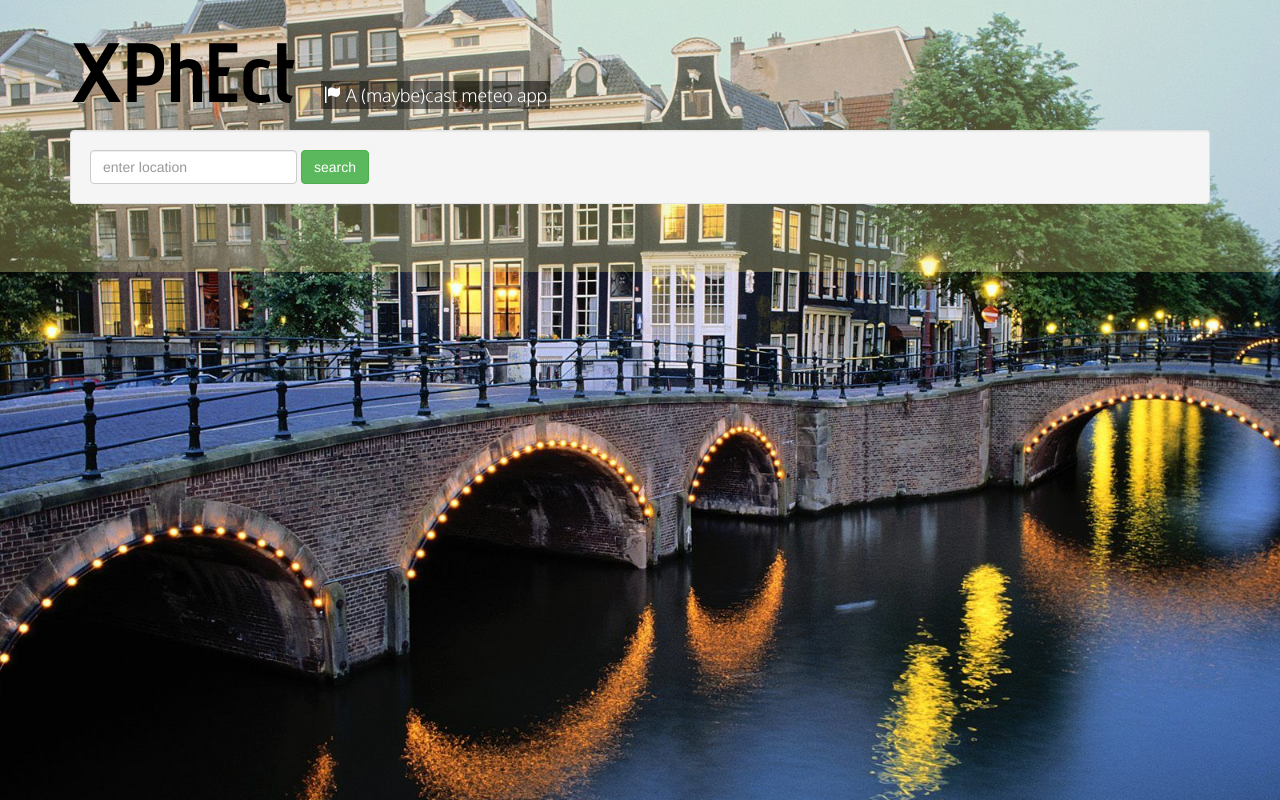
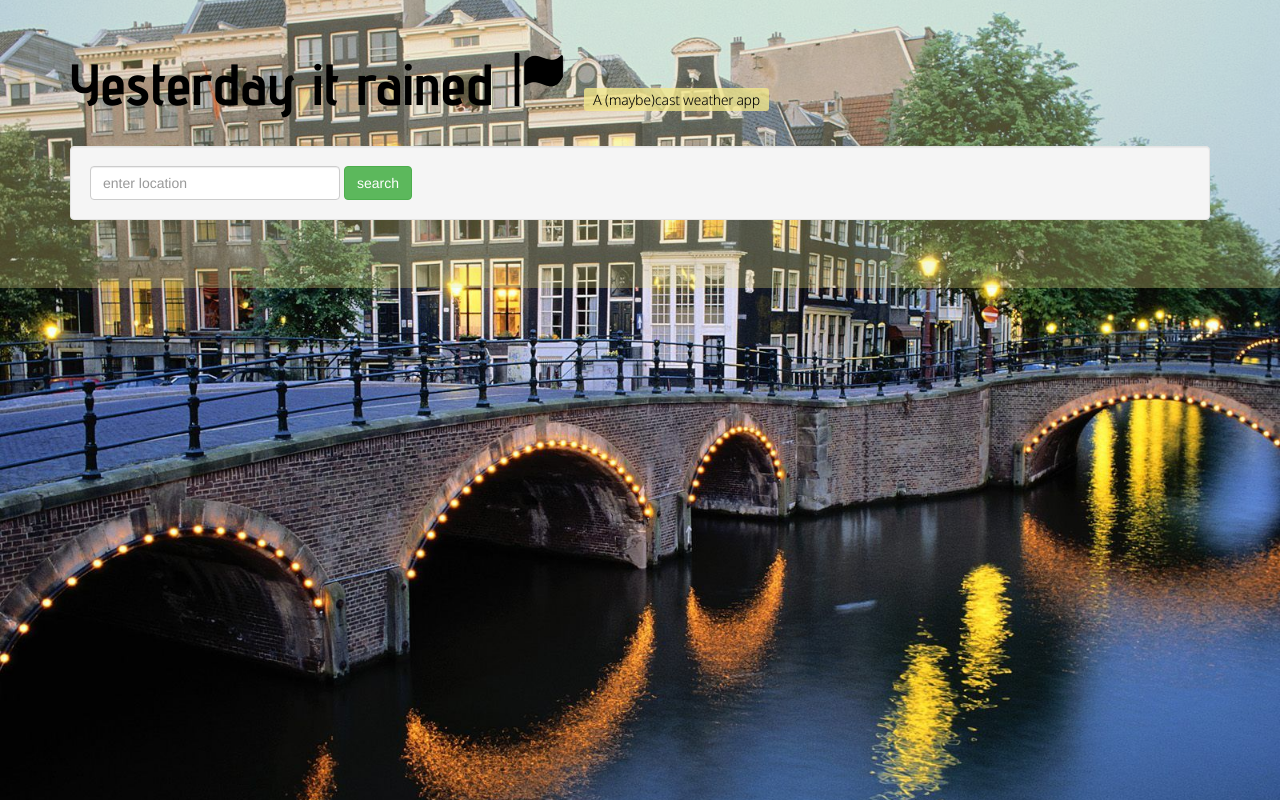
Before and after one commit to ilpaijin/clue, a plain HTML site: page public/index.html in a window 1280 px wide. Drawn offline with nearby package versions, Linux system fonts and the light colour scheme; files that its build step writes are made by us from their sources; files whose address does not match are found by name.

Commit message:
public restyling

```diff
--- a/public/css/style.css
+++ b/public/css/style.css
@@ -10,20 +10,20 @@ html {
     color: rgba(0,0,0, 1);
     font-family: 'Advent Pro', 'sans-serif';
     line-height: 46px;
-    font-size: 84px;
+    font-size: 58px;
     margin: 0 0 23px 0;
 }
 small {
-    background-color: rgba(0,0,0,0.5);
-    color:#FFF;
+    background:rgba(240,230,140,0.8);
+    border-radius: 3px;
+    color:#000;
     font-family: 'Oxygen', 'sans-serif';
-    font-size: 18px;
-    font-weight: 400;
-    line-height: 23px;
-    margin: 0 0 23px 0;
-    padding:3px;
+    font-size: 14px;
+    padding:3px 9px;
 }
 
 .search {
     background-color: rgba(240,230,140,0.3); // I don't know the .well color, so I used white as example
 }
+
+.form-inline .form-control { width:250px; }
--- a/public/index.html
+++ b/public/index.html
@@ -3,7 +3,7 @@
 <head>
     <meta charset="UTF-8">
     <meta name="viewport" content="width=device-width, initial-scale=1">
-    <title>XPhEct</title>
+    <title>Yesterday it rained</title>
     <link href='http://fonts.googleapis.com/css?family=Advent+Pro:700|Oxygen:300' rel='stylesheet' type='text/css'>
 
 
@@ -14,8 +14,8 @@
 </head>
 <body class="search jumbotron">
     <div class="container">
-        <div class="title">XPhEct <small> <span class="glyphicon glyphicon-flag"></span> A (maybe)cast meteo app</small></div>
-        <form action="../src/service.php" class="well form-inline form-contro">
+        <div class="title">Yesterday it rained <span class="glyphicon glyphicon-flag"></span> <small> A (maybe)cast weather app</small></div>
+        <form action="../src/service.php" class="well form-inline">
             <input type="text" class="form-control" placeholder="enter location" name="s">
             <input type="submit" value="search" class="btn btn-success btn-large">
         </form>
```
Also changed, not shown: README.md.
